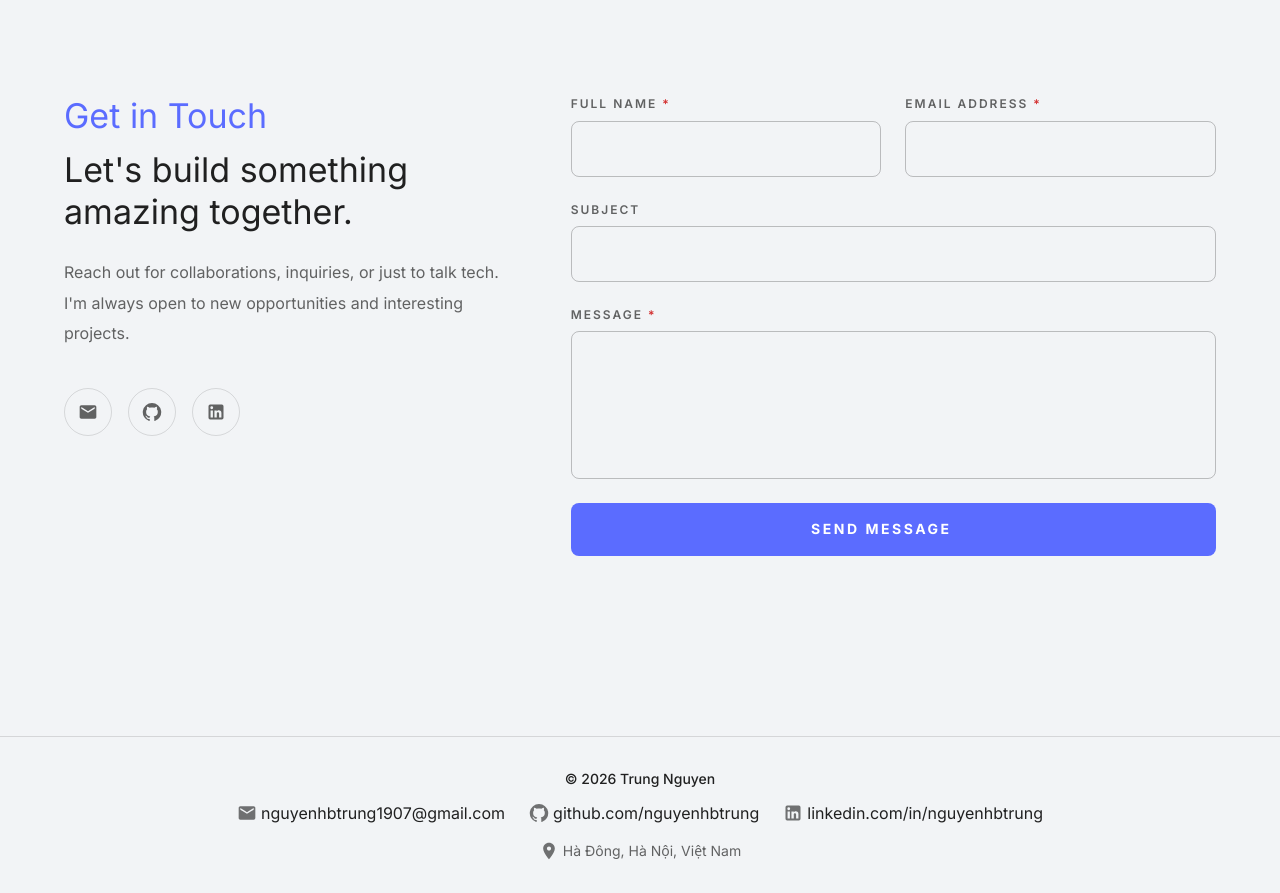
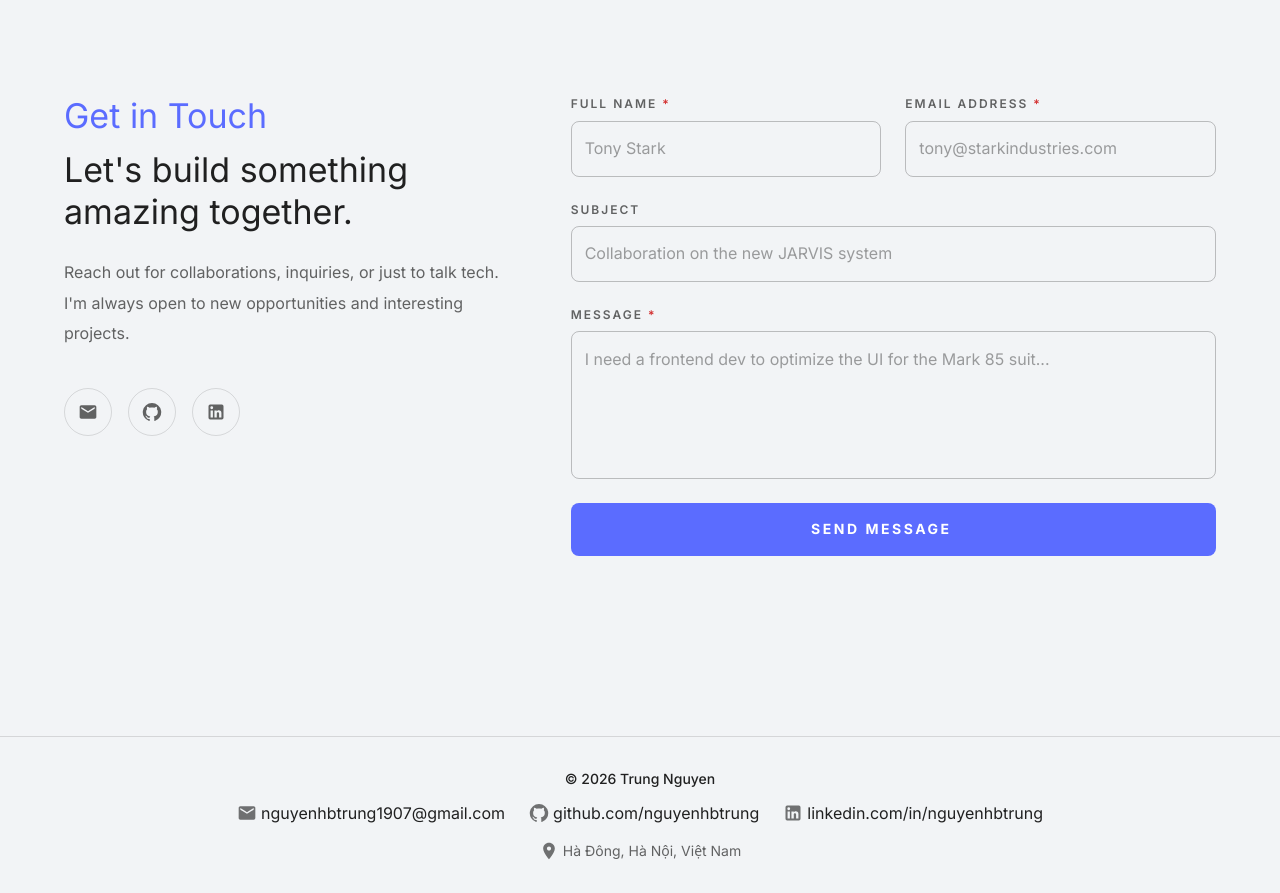
Before and after one commit to nguyenhbtrung/portfolio, a React (Vite) app: page / in a window 1280 px wide. Shown: the part 3000-3893 px from the top of the page. Built offline with nearby package versions, Linux system fonts and the light colour scheme; some icons are missing; a web font is replaced by a local one.

Commit message:
feat(contact): enhance ContactForm with dynamic placeholder styles and fade effects

```diff
--- a/src/components/contact/ContactForm.jsx
+++ b/src/components/contact/ContactForm.jsx
@@ -23,7 +23,21 @@ export function ContactForm() {
         message: ''
     });
 
-    const placeholders = useTypingPlaceholders(contactPlaceholders);
+    const { placeholders, placeholderOpacity, fadeDuration } = useTypingPlaceholders(
+        contactPlaceholders,
+        {
+            typingSpeed: 16,
+            pauseAfterTyping: 5000,
+            fadeOut: true,
+            fadeDuration: 400,
+        });
+
+    const textfieldStyle = {
+        "& .MuiInputBase-input::placeholder": {
+            opacity: placeholderOpacity,
+            transition: `opacity ${fadeDuration}ms ease`,
+        },
+    }
 
     const handleChange = (e) => {
         setForm((prev) => ({
@@ -89,6 +103,7 @@ export function ContactForm() {
                         value={form.name}
                         onChange={handleChange}
                         required
+                        sx={textfieldStyle}
                     />
                 </Grid>
 
@@ -121,6 +136,7 @@ export function ContactForm() {
                         value={form.email}
                         onChange={handleChange}
                         required
+                        sx={textfieldStyle}
                     />
                 </Grid>
 
@@ -145,6 +161,7 @@ export function ContactForm() {
                         placeholder={form.subject ? '' : placeholders.subject}
                         value={form.subject}
                         onChange={handleChange}
+                        sx={textfieldStyle}
                     />
                 </Grid>
 
@@ -178,6 +195,7 @@ export function ContactForm() {
                         value={form.message}
                         onChange={handleChange}
                         required
+                        sx={textfieldStyle}
                     />
                 </Grid>
 
```
